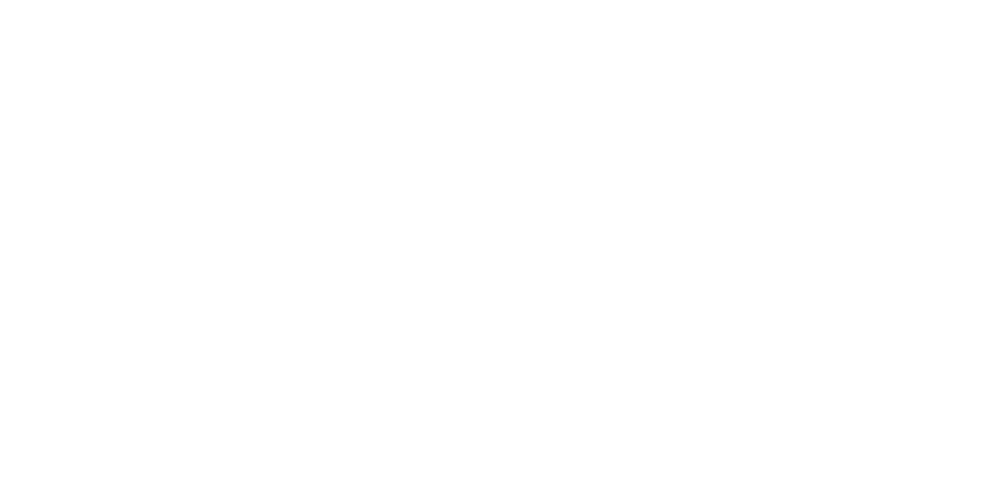
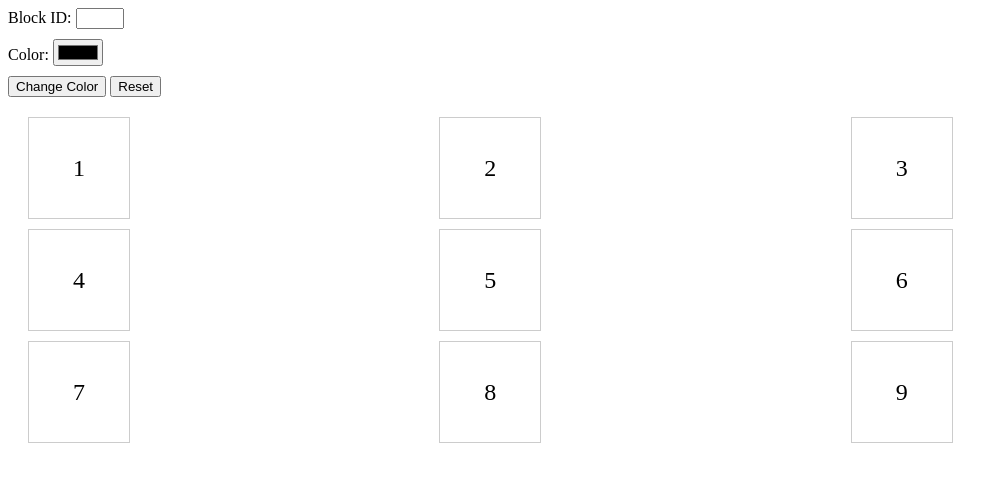
Before and after one commit to acciojob/Replit-Asian-Paints-avinashcbsharma, a website: page main.html in a window 1280 px wide. Shown: the whole page, without its empty margins (0-1008 px from the left). Drawn offline with Linux system fonts and the light colour scheme.

Commit message:
created a submission

```diff
--- a/main.html
+++ b/main.html
@@ -7,7 +7,20 @@
 </head>
 
 <body>
-	<!-- the entire body must be written by student -->
+	<div>
+    <label for="block_id">Block ID:</label>
+    <input type="number" id="block_id" min="1" max="9">
+  </div>
+  <div id="color-input">
+    <label for="colour_id">Color:</label>
+    <input type="color" id="colour_id">
+  </div>
+  <button id="change_button">Change Color</button>
+  <button id="reset_button">Reset</button>
+
+  <div id="grid-container">
+    <!-- Grid items will be dynamically generated here -->
+  </div>
     <script type="text/javascript" src="./script.js">
 </script>
 
--- a/script.js
+++ b/script.js
@@ -1 +1,48 @@
-//your JS code here. If required.
+
+    document.addEventListener("DOMContentLoaded", function() {
+      const gridContainer = document.getElementById("grid-container");
+      const blockIdInput = document.getElementById("block_id");
+      const colorInput = document.getElementById("colour_id");
+      const changeButton = document.getElementById("change_button");
+      const resetButton = document.getElementById("reset_button");
+
+      // Create grid items
+      function createGridItems() {
+        for (let i = 1; i <= 9; i++) {
+          const gridItem = document.createElement("div");
+          gridItem.id = `grid-item-${i}`;
+          gridItem.classList.add("grid-item");
+          gridItem.innerText = i;
+          gridContainer.appendChild(gridItem);
+        }
+      }
+
+      // Change color of a specific grid item
+      function changeColor() {
+        const blockId = parseInt(blockIdInput.value);
+        const color = colorInput.value;
+
+        // Reset all to transparent
+        resetGrid();
+
+        const targetGridItem = document.getElementById(`grid-item-${blockId}`);
+        if (targetGridItem) {
+          targetGridItem.style.backgroundColor = color;
+        }
+      }
+
+
+      function resetGrid() {
+        const gridItems = document.querySelectorAll(".grid-item");
+        gridItems.forEach(item => {
+          item.style.backgroundColor = "transparent";
+        });
+      }
+
+
+      changeButton.addEventListener("click", changeColor);
+
+      resetButton.addEventListener("click", resetGrid);
+
+      createGridItems();
+    });
--- a/styles.css
+++ b/styles.css
@@ -1 +1,25 @@
-/*  your css code here. If applicable */
+#grid-container {
+      display: grid;
+      grid-template-columns: repeat(3, 1fr);
+      gap: 10px;
+      margin: 20px;
+    }
+
+.grid-item {
+      width: 100px;
+      height: 100px;
+      display: flex;
+      align-items: center;
+      justify-content: center;
+      font-size: 1.5em;
+      background-color: transparent;
+      border: 1px solid #ccc;
+    }
+
+#color-input {
+      margin-top: 10px;
+    }
+
+#change_button, #reset_button {
+      margin-top: 10px;
+    }
```
